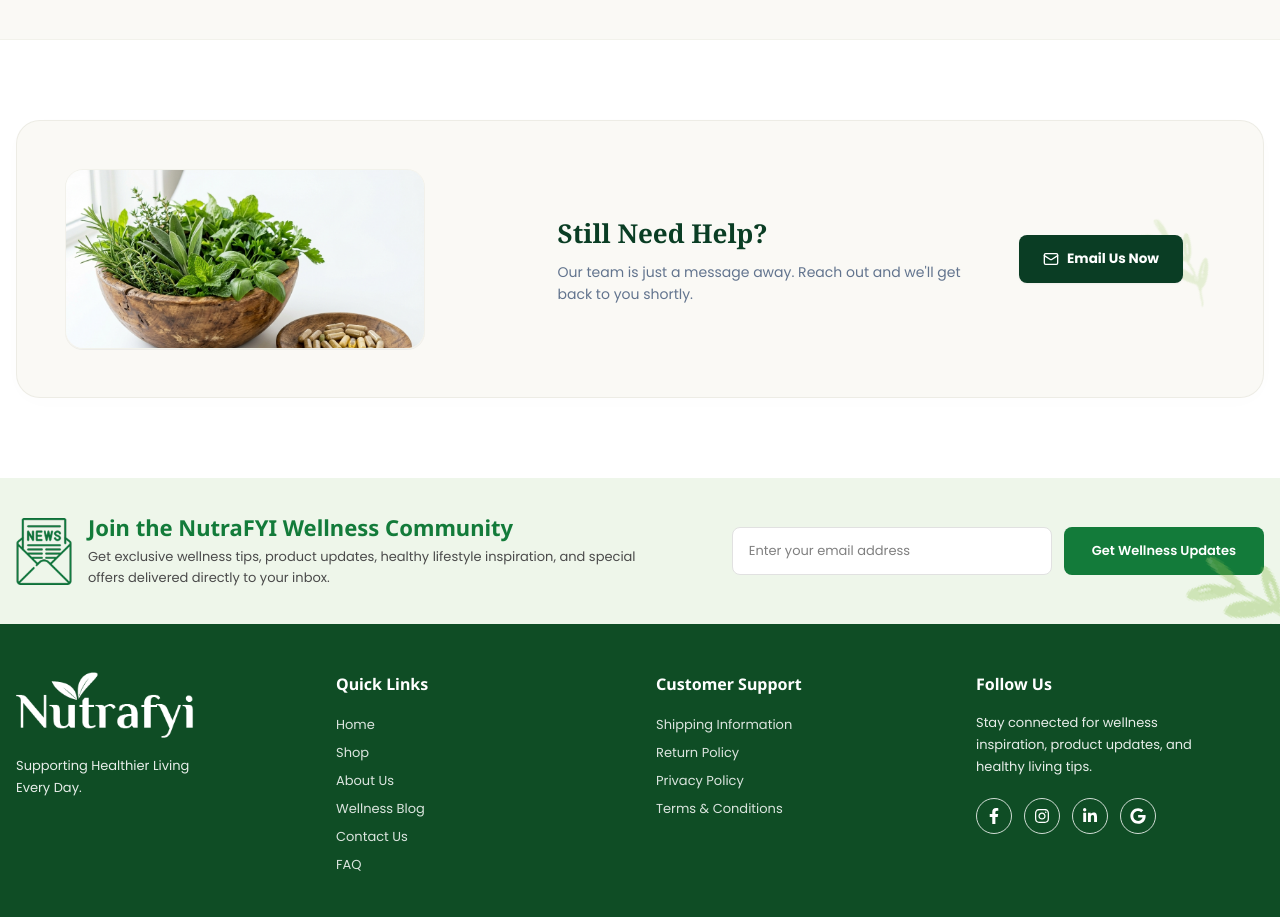
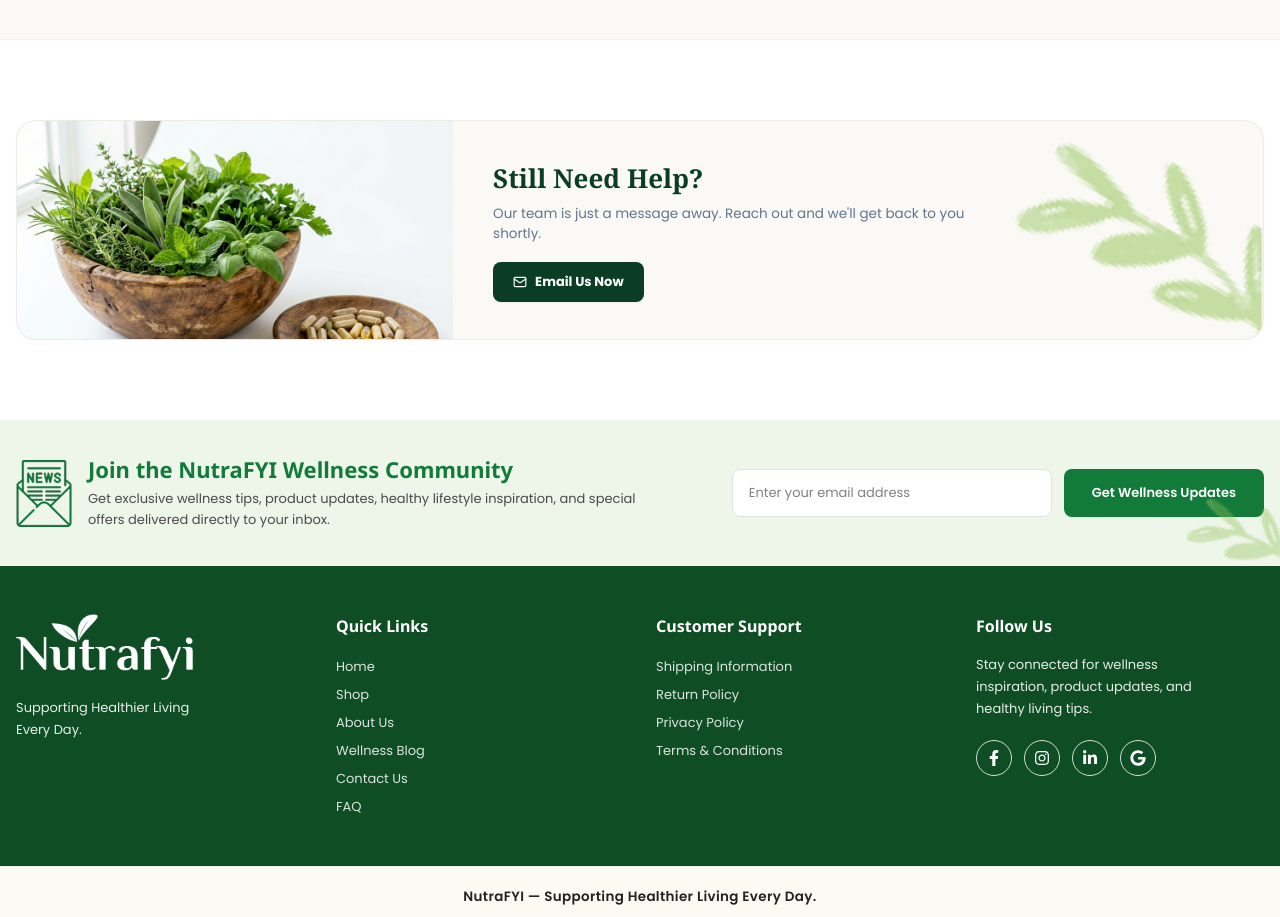
Before and after one commit to drashijaintms/nutrafyi, a React (Vite) app: page /contact in a window 1280 px wide. Shown: the part 2080-2997 px from the top of the page. Built offline with nearby package versions, Linux system fonts and the light colour scheme; no server answers.

Commit message:
Contact: align CTA banner text/button stack, make left image flush, and apply mockup leaf branch on the right

```diff
--- a/src/pages/Contact.jsx
+++ b/src/pages/Contact.jsx
@@ -4,6 +4,7 @@ import { Leaf, ShieldCheck, Send, CheckCircle2, Headset, Package, MapPin, Clock,
 import contactHeroBg from "../assets/contact-hero-bg.png";
 import contactCtaPlants from "../assets/contact-cta-plants.png";
 import headingLeaf from "../assets/heading-leaf.png";
+import newsletterLeaf from "../assets/newsletter/newsletter-leaf.png";
 import NewsletterSection from "../components/NewsletterSection";
 
 function Contact() {
@@ -569,54 +570,50 @@ function Contact() {
       <section className="bg-white py-16 lg:py-20">
         <div className="max-w-7xl mx-auto px-4 w-full">
 
-          <div className="bg-[#FAF9F5] border border-[#e5e5db]/60 rounded-[24px] p-8 lg:p-12 relative overflow-hidden shadow-[0_4px_25px_rgba(0,0,0,0.01)]">
+          <div className="bg-[#FAF9F5] border border-[#e5e5db]/60 rounded-[20px] relative overflow-hidden flex flex-col lg:flex-row items-stretch lg:h-[220px] shadow-[0_4px_25px_rgba(0,0,0,0.01)]">
 
-            {/* Soft decorative leaf on the far right */}
-            <div className="absolute right-0 bottom-0 top-0 w-32 hidden lg:flex items-center justify-end pr-8 select-none pointer-events-none opacity-20">
-              <img src={headingLeaf} alt="leaf deco" className="w-24 h-24 object-contain rotate-45" />
-            </div>
-
-            <div className="grid grid-cols-1 lg:grid-cols-12 gap-8 items-center relative z-10">
-
-              {/* Left Side: Plant Image */}
-              <div className="lg:col-span-5 flex justify-center lg:justify-start">
+            {/* Left Side: Plant Image (flush with top, bottom, and left edge) */}
+            <div className="w-full lg:w-[35%] min-h-[180px] lg:min-h-0 relative shrink-0">
               <img
                 src={contactCtaPlants}
                 alt="Herbs and supplements"
-                  className="w-full max-w-[360px] h-[180px] object-cover rounded-[18px] border border-[#e5e5db]/40 shadow-2xs"
+                className="absolute inset-0 w-full h-full object-cover rounded-t-[19px] lg:rounded-tr-none lg:rounded-l-[19px]"
               />
             </div>
 
             {/* Right Side: Text & Button */}
-              <div className="lg:col-span-7 text-left flex flex-col md:flex-row md:items-center justify-between gap-6 pr-0 lg:pr-8">
-                <div>
+            <div className="w-full lg:w-[65%] p-6 lg:p-8 lg:pl-10 flex flex-col justify-center items-start relative z-10">
               <h3
-                    className="text-[#0a3d24] font-bold text-[26px] mb-2"
+                className="text-[#0a3d24] font-bold text-[24px] lg:text-[26px] mb-1.5"
                 style={{ fontFamily: "Georgia, serif" }}
               >
                 Still Need Help?
               </h3>
               <p
-                    className="text-slate-500 text-[14px] leading-[22px] max-w-[420px]"
+                className="text-slate-500 text-[13.5px] leading-[20px] mb-4.5 max-w-[480px]"
                 style={{ fontFamily: "'Poppins', sans-serif" }}
               >
                 Our team is just a message away. Reach out and we'll get back to you shortly.
               </p>
-                </div>
 
-                <div className="shrink-0">
+              <div>
                 <a
                   href="mailto:support@nutrafyi.com"
-                    className="inline-flex items-center gap-2 px-6 py-3.5 bg-[#0a3d24] hover:bg-[#062616] text-white font-bold rounded-lg text-[13.5px] transition shadow-xs"
+                  className="inline-flex items-center gap-2 px-5 py-2.5 bg-[#0a3d24] hover:bg-[#062616] text-white font-bold rounded-lg text-[13px] transition shadow-xs"
                   style={{ fontFamily: "'Poppins', sans-serif" }}
                 >
-                    <Mail className="w-4 h-4 text-white" />
+                  <Mail className="w-3.5 h-3.5 text-white" />
                   <span>Email Us Now</span>
                 </a>
               </div>
             </div>
 
-            </div>
+            {/* Leaf decoration on the far right */}
+            <img
+              src={newsletterLeaf}
+              alt="Decorative leaf"
+              className="absolute right-0 top-0 bottom-0 h-full w-auto object-contain object-right hidden lg:block select-none pointer-events-none z-0"
+            />
 
           </div>
 
```
Lines whose indentation alone changed are shown as unchanged.
